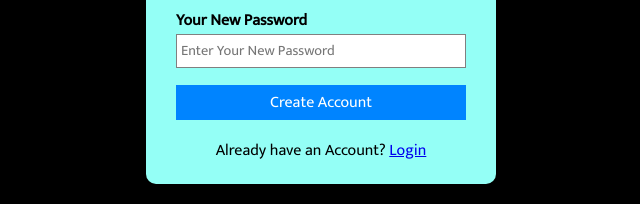
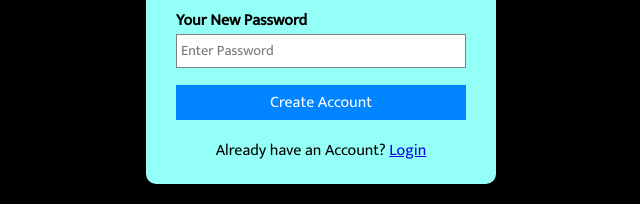
Before and after one commit to AniketKewatDev/Signup-Page, a plain HTML site: page index.html in a window 1280 px wide. Shown: the part 434-638 px from the top of the page, 319-959 px from the left. Drawn offline with Linux system fonts and the light colour scheme.

Commit message:
Update index.html

```diff
--- a/index.html
+++ b/index.html
@@ -44,7 +44,7 @@
               <label for="password">Your New Password</label>
               <input
                 type="password"
-                placeholder="Enter Your New Password"
+                placeholder="Enter Password"
                 id="password"
                 required
               />
```
